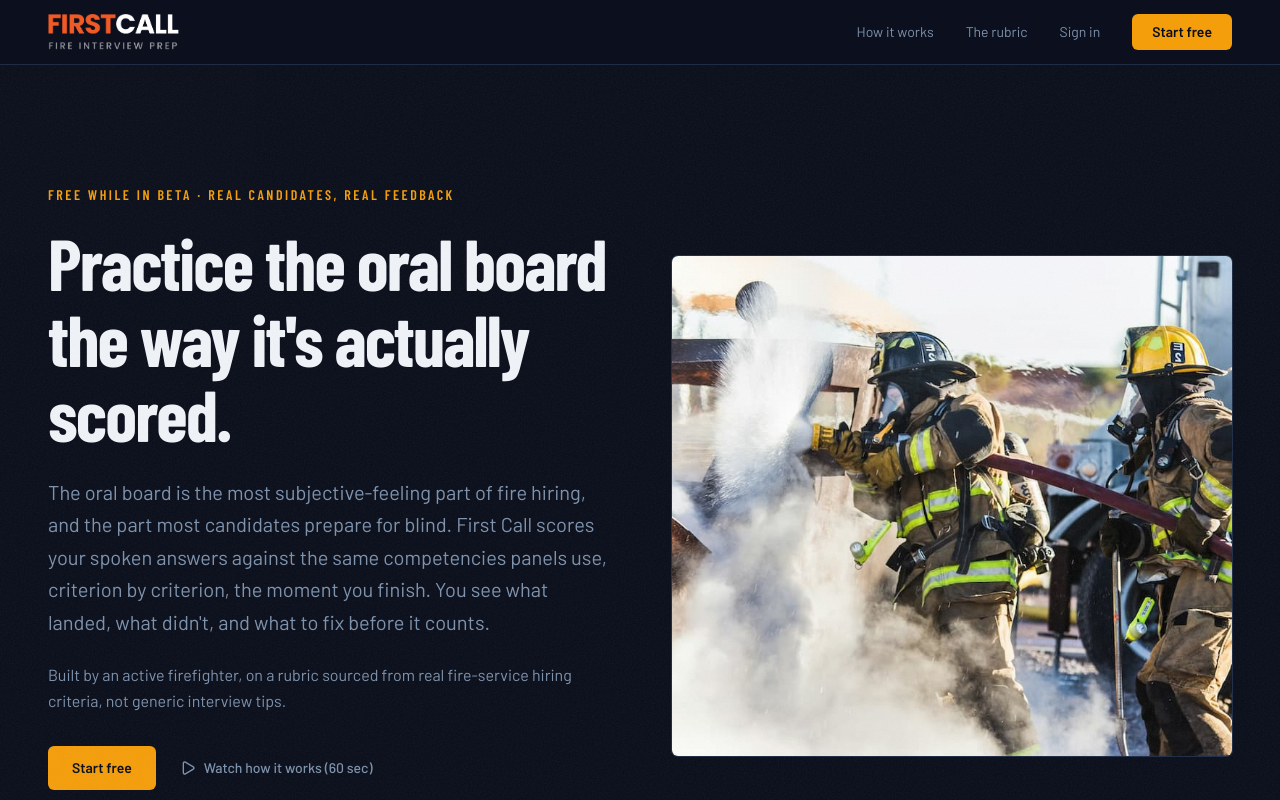
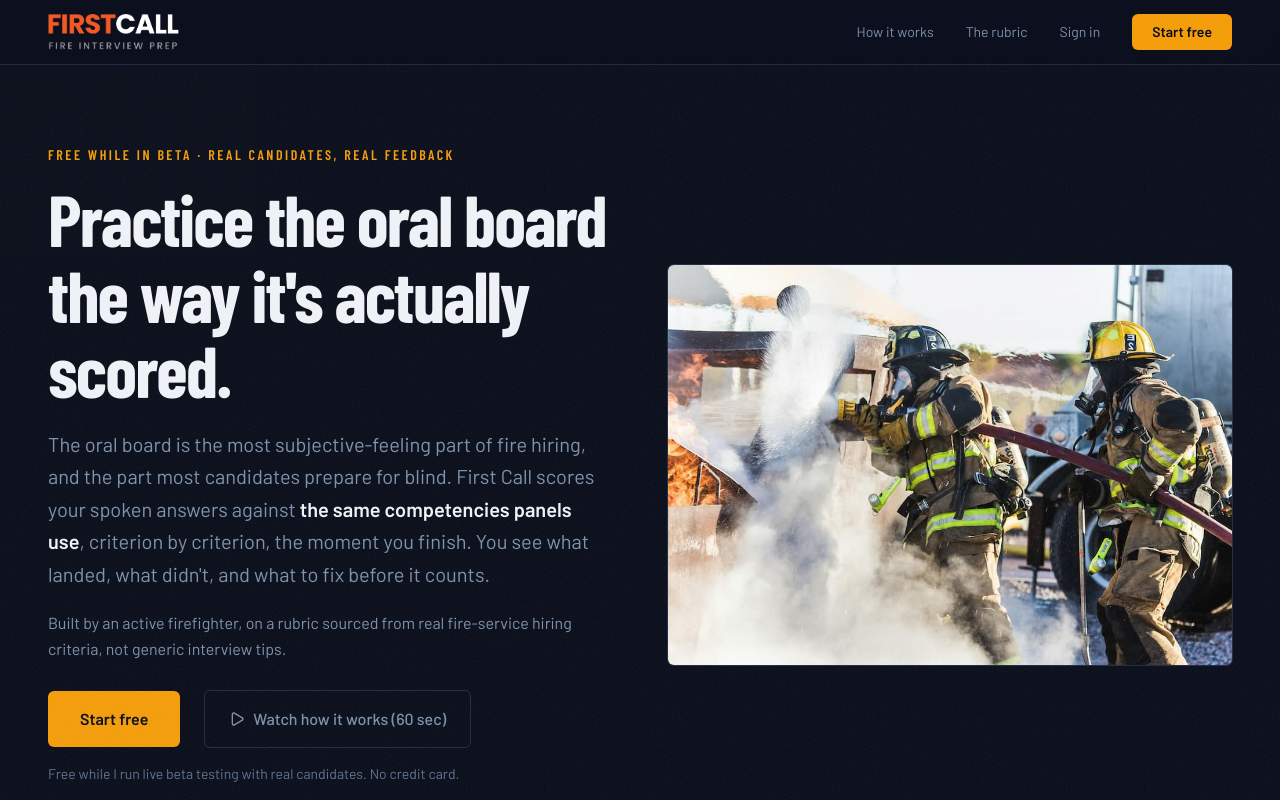
Before and after one commit to claritydigitalsystems/fireprep-landing, a Next.js app: page / in a window 1280 px wide. Shown: the top 800 px of the page. Built offline with nearby package versions, Linux system fonts and the light colour scheme.

Commit message:
Polish: hero density, bolded competencies phrase, outlined watch button

```diff
--- a/src/app/page.tsx
+++ b/src/app/page.tsx
@@ -9,29 +9,32 @@ export default function Home() {
 
       {/* ── Section 1: Hero ── */}
       <section className="relative">
-        <div className="mx-auto w-full max-w-7xl px-6 py-[80px] lg:px-12 lg:py-[120px]">
-          <div className="grid grid-cols-1 items-center gap-12 lg:grid-cols-2 lg:gap-16">
+        <div className="mx-auto w-full max-w-7xl px-6 py-[56px] lg:px-12 lg:py-[80px]">
+          <div className="grid grid-cols-1 items-center gap-10 lg:grid-cols-2 lg:gap-14">
 
             {/* Left: copy */}
             <div>
-              <p className="mb-5 font-display text-sm font-semibold uppercase tracking-[0.18em] text-accent">
+              <p className="mb-4 font-display text-sm font-semibold uppercase tracking-[0.18em] text-accent">
                 Free while in beta · Real candidates, real feedback
               </p>
 
-              <h1 className="mb-6 font-display text-5xl font-bold leading-[1.05] tracking-tight text-text-primary md:text-6xl lg:text-7xl">
+              <h1 className="mb-5 font-display text-5xl font-bold leading-[1.05] tracking-tight text-text-primary md:text-6xl lg:text-7xl">
                 Practice the oral board the way it&apos;s actually scored.
               </h1>
 
-              <p className="mb-6 text-lg leading-relaxed text-text-secondary lg:text-xl">
+              <p className="mb-5 text-lg leading-relaxed text-text-secondary lg:text-xl">
                 The oral board is the most subjective-feeling part of fire
                 hiring, and the part most candidates prepare for blind. First
-                Call scores your spoken answers against the same competencies
-                panels use, criterion by criterion, the moment you finish. You
+                Call scores your spoken answers against{" "}
+                <strong className="font-semibold text-text-primary">
+                  the same competencies panels use
+                </strong>
+                , criterion by criterion, the moment you finish. You
                 see what landed, what didn&apos;t, and what to fix before it
                 counts.
               </p>
 
-              <p className="mb-8 text-base leading-relaxed text-text-secondary">
+              <p className="mb-7 text-base leading-relaxed text-text-secondary">
                 Built by an active firefighter, on a rubric sourced from real
                 fire-service hiring criteria, not generic interview tips.
               </p>
@@ -39,13 +42,15 @@ export default function Home() {
               <div className="flex flex-col items-start gap-4 sm:flex-row sm:items-center sm:gap-6">
                 <a
                   href={APP_URL}
-                  className="rounded-md bg-accent px-6 py-3 text-sm font-semibold text-background transition-colors hover:bg-accent-hover focus:outline-none focus-visible:ring-2 focus-visible:ring-accent focus-visible:ring-offset-2 focus-visible:ring-offset-background"
+                  className="rounded-md bg-accent px-8 py-4 text-base font-semibold text-background transition-colors hover:bg-accent-hover focus:outline-none focus-visible:ring-2 focus-visible:ring-accent focus-visible:ring-offset-2 focus-visible:ring-offset-background"
                 >
                   Start free
                 </a>
+                {/* Transparent outlined counterpart, so the pair reads as one
+                    primary and one secondary rather than a button and a link. */}
                 <a
                   href="#watch"
-                  className="inline-flex items-center gap-2 text-sm font-medium text-text-secondary transition-colors hover:text-text-primary"
+                  className="inline-flex items-center gap-2 rounded-md border border-border bg-transparent px-6 py-4 text-base font-medium text-text-secondary transition-colors hover:border-text-secondary hover:text-text-primary focus:outline-none focus-visible:ring-2 focus-visible:ring-accent focus-visible:ring-offset-2 focus-visible:ring-offset-background"
                 >
                   <Play className="h-4 w-4" aria-hidden="true" />
                   Watch how it works (60 sec)
@@ -59,7 +64,7 @@ export default function Home() {
             </div>
 
             {/* Right: hero image */}
-            <div className="relative min-h-[320px] overflow-hidden rounded-md ring-1 ring-border lg:min-h-[500px]">
+            <div className="relative h-[280px] overflow-hidden rounded-md ring-1 ring-border lg:h-[400px]">
               <Image
                 src="/firefighters.jpg"
                 alt="Two firefighters silhouetted against a live training burn"
```
